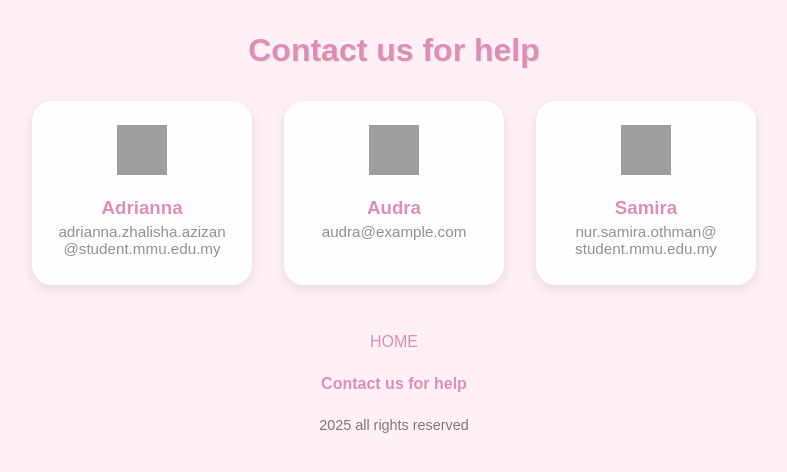
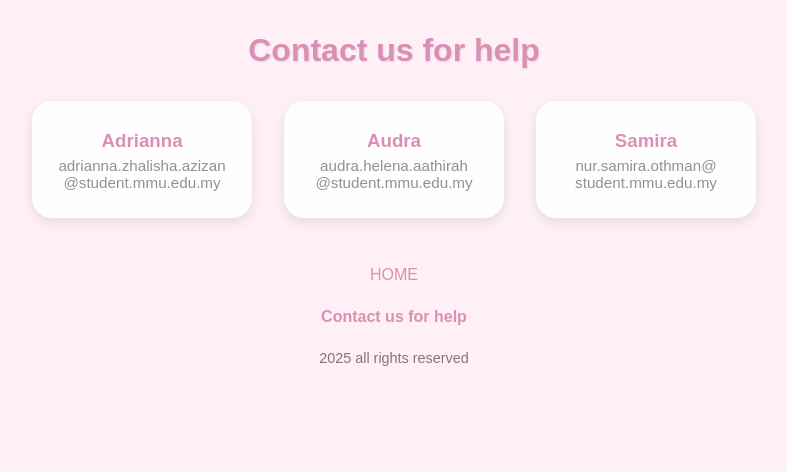
Before and after one commit to auddddra/GitExercise-GROUP12, a Flask app: page /contacts in a window 1280 px wide. Shown: the top 472 px of the page, without its empty margins (246-1033 px from the left). Run offline with Flask 3, Linux system fonts and the light colour scheme; grey boxes are pictures that could not be loaded.

Commit message:
contacts page updated

```diff
--- a/templates/contacts.html
+++ b/templates/contacts.html
@@ -5,20 +5,18 @@
     <h1>Contact us for help</h1>
     <div class="contact-container">
         <div class="contact-card">
-            <img src="email-icon.png" alt="email icon" class="contact-icon">
             <h3>Adrianna</h3>
             <p>adrianna.zhalisha.azizan
                 @student.mmu.edu.my</p>
         </div>
 
         <div class="contact-card">
-            <img src="email-icon.png" alt="email icon" class="contact-icon">
             <h3>Audra</h3>
-            <p>audra@example.com</p>
+            <p>audra.helena.aathirah
+                @student.mmu.edu.my</p>
         </div>
 
         <div class="contact-card">
-            <img src="email-icon.png" alt="email icon" class="contact-icon">
             <h3>Samira</h3>
             <p>nur.samira.othman@
                 student.mmu.edu.my</p>
```
Also changed, not shown: instance/app.db.
